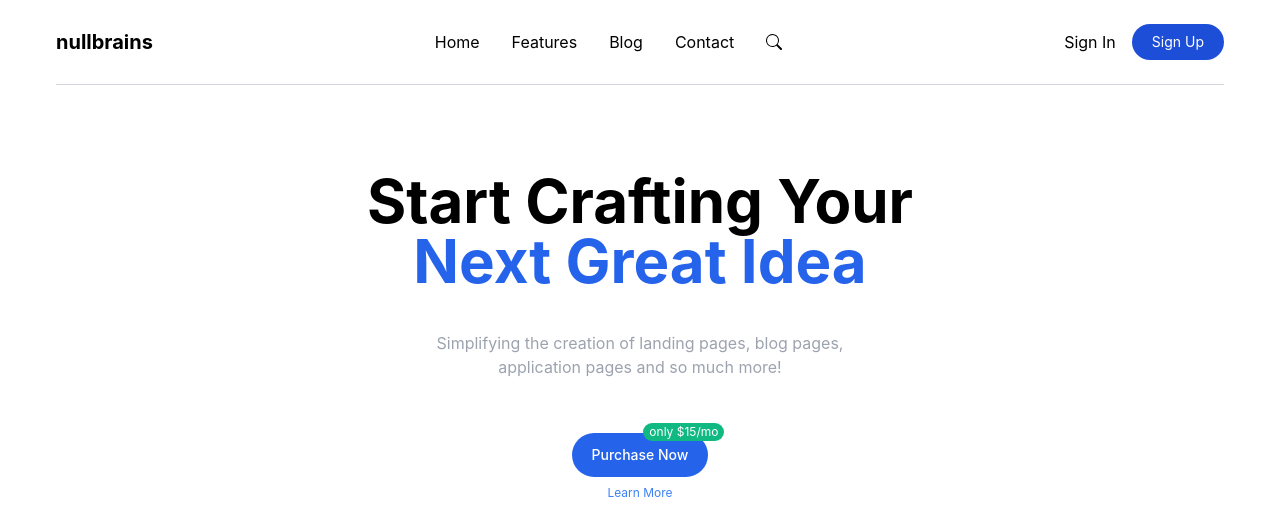
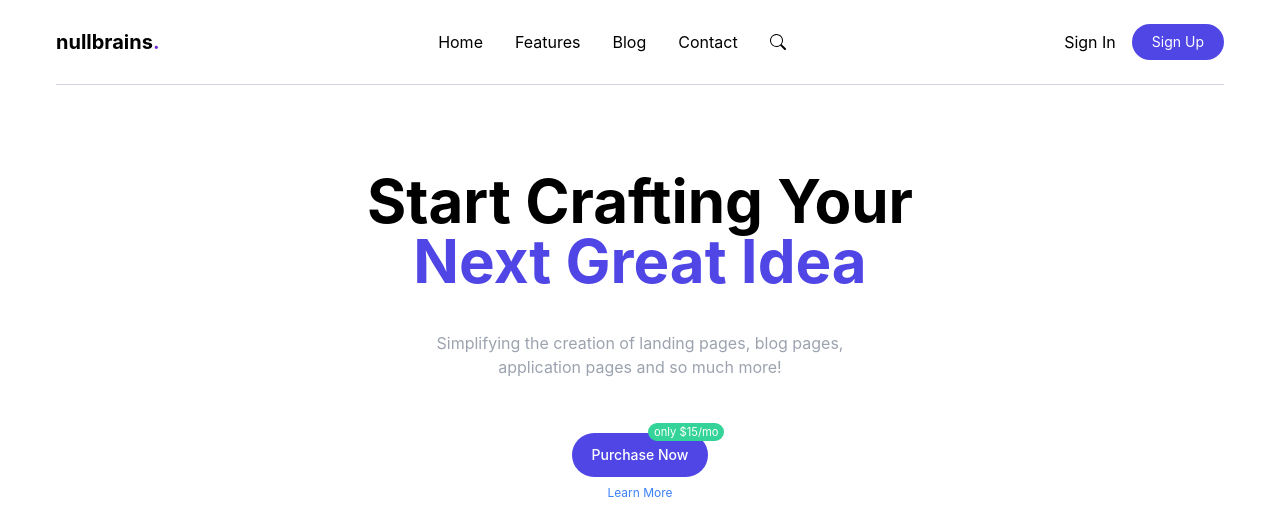
Before and after one commit to UtpalTheDev/nullbrains-template, a React (Create React App) app in the folder frontend/: page / in a window 1280 px wide. Shown: the top 527 px of the page. Built offline with nearby package versions, Linux system fonts and the light colour scheme.

Commit message:
refactor: hamburger added

```diff
--- a/frontend/src/Section1.jsx
+++ b/frontend/src/Section1.jsx
@@ -1,5 +1,9 @@
 import {BsSearch} from "react-icons/bs"
+import {AiFillHome} from "react-icons/ai"
+import { useState } from "react"
+
 export default function Section1(){
+    const [modal, setModal] = useState(false)
     const images=[
         "https://external-content.duckduckgo.com/iu/?u=https%3A%2F%2Ftse3.mm.bing.net%2Fth%3Fid%3DOIP.53i27HRznOQwZDKbh3DB6QHaHa%26pid%3DApi&f=1",
         "https://external-content.duckduckgo.com/iu/?u=https%3A%2F%2Ftse4.mm.bing.net%2Fth%3Fid%3DOIP.n6NgxakoBD2QrrJAD8bOGAHaHa%26pid%3DApi&f=1",
@@ -11,28 +15,55 @@ export default function Section1(){
     ]
     return(
         <>
-        <div className="min-h-100 sm:min-h-152 flex flex-col px-2 sm:px-14">
+        <div className="min-h-152 flex flex-col px-2 sm:px-14">
         <div className="flex justify-between py-4 sm:py-6 items-center flex-wrap">
-          <div className="font-bold text-lg sm:text-xl">nullbrains</div>
+          <div className="font-bold text-lg sm:text-xl cursor-pointer">
+            nullbrains
+          <span className="text-purple-700">.</span>
+          </div>
+          <div className="hidden sm:flex justify-center items-center">
+            <a className="px-1 sm:px-4 cursor-pointer">Home</a>
+            <a className="px-1 sm:px-4 cursor-pointer">Features</a>
+            <a className="px-1 sm:px-4 cursor-pointer">Blog</a>
+            <a className="px-1 sm:px-4 cursor-pointer">Contact</a>
+            <a className="px-1 sm:px-4 cursor-pointer"><BsSearch/></a>
+          </div>
+
           <div className="flex justify-center items-center">
-            <a className="px-1 sm:px-4">Home</a>
-            <a className="px-1 sm:px-4">Features</a>
-            <a className="px-1 sm:px-4">Blog</a>
-            <a className="px-1 sm:px-4">Contact</a>
-            <a className="px-1 sm:px-4"><BsSearch/></a>
+            <a className="pr-1 sm:pr-4 cursor-pointer">Sign In</a>
+            <button className="px-2 sm:px-5 bg-indigo-600 text-white rounded-3xl py-1 sm:py-2 text-sm">Sign Up</button>
+            { !modal &&
+            <div className=" sm:hidden w-5 h-5 mx-2 cursor-pointer" onClick={()=>{setModal(prev=>!prev)}}>
 
-          </div>
-          <div className="flex justify-center items-center">
-            <a className="pr-1 sm:pr-4">Sign In</a>
-            <button className="px-2 sm:px-5 bg-blue-700 text-white rounded-3xl py-1 sm:py-2 text-sm">Sign Up</button>
+                <div className="bg-black w-full h-0.5 my-1"></div>
+                <div className="bg-black w-full h-0.5 my-1"></div>
+                <div className="bg-black w-full h-0.5 my-1"></div>
 
+            </div>
+            }
+            {
+              modal &&
+              <div className="sm: hidden ml-2 cursor-pointer bg-gray-200 px-2" onClick={()=>{setModal(prev=>!prev)}}>x</div>
+            }
+            <div className="fixed flex flex-col -left-8 top-0 h-screen justify-center bg-blue-50 px-4 z-10"
+            style={{width:modal?`max-content`:`0`, left:modal?`0`:`-2rem`, transition:'all 0.5s ease'}}
+                >
+                <div className="flex-col justify-center items-center font-semibold text-lg "
+                  style={{display:modal?`flex`:`none`}}>
+                  <a className="px-3 my-2 sm:px-4 cursor-pointer">Home</a>
+                  <a className="px-3 my-2 sm:px-4 cursor-pointer">Features</a>
+                  <a className="px-3 my-2 sm:px-4 cursor-pointer">Blog</a>
+                  <a className="px-3 my-2 sm:px-4 cursor-pointer">Contact</a>
+                  <a className="px-3 my-2 sm:px-4 cursor-pointer"><BsSearch/></a>
+                </div>
+            </div>
           </div>
         </div>
         <div className="h-px  bg-gray-300"> </div>
         <div className="flex-grow flex flex-col justify-center items-center text-center">
           <div className="font-bold text-4xl sm:text-6xl py-2">
             <div className="">Start Crafting Your</div>
-            <div className="text-blue-600">Next Great Idea</div>
+            <div className="text-indigo-600">Next Great Idea</div>
           </div>
           <div className="py-3 sm:py-8 text-xs sm:text-base text-gray-400">
             <div>Simplifying the creation of landing pages, blog pages,
@@ -43,10 +74,10 @@ export default function Section1(){
 
           <div className="flex justify-center py-2 sm:py-3">
             <div className="relative py-2.5 px-4">
-            <button className="relative px-4 py-3 bg-blue-600 rounded-3xl text-white text-sm sm:px-5 font-medium">Purchase Now
+            <button className="relative px-4 py-3 bg-indigo-600 rounded-3xl text-white text-sm sm:px-5 font-medium">Purchase Now
             </button>
-            <button className="absolute top-0 right-0 text-xs bg-green-500 px-1.5 py-px rounded-2xl text-white">only $15/mo</button>
-            <div className="text-gray-400 text-xs text-blue-500 py-2">Learn More</div>
+            <button className="absolute top-0 right-0 bg-green-400 px-1.5 py-px rounded-2xl text-white" style={{fontSize:'0.7rem'}}>only $15/mo</button>
+            <div className="text-gray-400 text-xs text-blue-500 py-2 cursor-pointer">Learn More</div>
             </div>
 
         </div>
--- a/frontend/src/Section3.jsx
+++ b/frontend/src/Section3.jsx
@@ -5,7 +5,7 @@ import {RiCoupon2Line} from "react-icons/ri"
 export default function Section3(){
 
     return(
-        <div className="min-h-screen flex flex-col px-2 sm:px-14 py-4 sm:py-10 text-center">
+        <div className="min-h-100 sm:min-h-152 flex flex-col px-2 sm:px-14 py-4 sm:py-20 text-center">
             <div className=" text-2xl font-semibold sm:text-3xl">
                 Our Features
             </div>
--- a/frontend/src/Section4.jsx
+++ b/frontend/src/Section4.jsx
@@ -45,7 +45,7 @@ export default function Section4(){
 
     ]
     return(
-        <div className="min-h-100 sm:min-h-152 flex flex-col pl-2 py-4 sm:py-6">
+        <div className="min-h-100 sm:min-h-152 flex flex-col pl-2 py-4 sm:pt-6 sm:pb-20">
             <div className="sm:pl-40 text-blue-500 text-sm">
                 OUR TEAM
             </div>
@@ -55,11 +55,11 @@ export default function Section4(){
                 </div>
                 <div className="w-52 sm:w-80 h-16 sm:h-20 bg-blue-50 rounded-l-full"></div>
             </div>
-            <div className="px-2 py-2 sm:py-4 sm:px-40 flex flex-wrap justify-center">
+            <div className="px-2 py-2 sm:py- sm:px-40 flex flex-wrap justify-center">
                 {
                     team.map((person,index)=>{
                         return(
-                            <div key={person.name}className=" w-44 h-50 sm:w-60 sm:h-80 m-2 text-center p-2 sm:my-3">
+                            <div key={person.name}className=" w-44 h-64 sm:w-60 sm:h-80 m-2 text-center p-2 sm:my-3">
                                 <div className={`p-5 ${bgColor[index]} rounded-l-full rounded-br-full`}>
                                     <div className=" rounded-full">
                                         <img src={person.img} className="rounded-full"/>
--- a/frontend/src/Section5.jsx
+++ b/frontend/src/Section5.jsx
@@ -8,7 +8,7 @@ import resources from "./assets/resources.png"
 export default function Section5(){
 
     return(
-        <div className="min-h-100 sm:min-h-152 flex flex-col px-2 sm:px-40 py-4 sm:py-6">
+        <div className="min-h-152 flex flex-col px-2 sm:px-40 py-4 sm:py-6">
             <div className="font-bold text-2xl sm:text-4xl pb-2">
                 The Project Blog
             </div>
```
